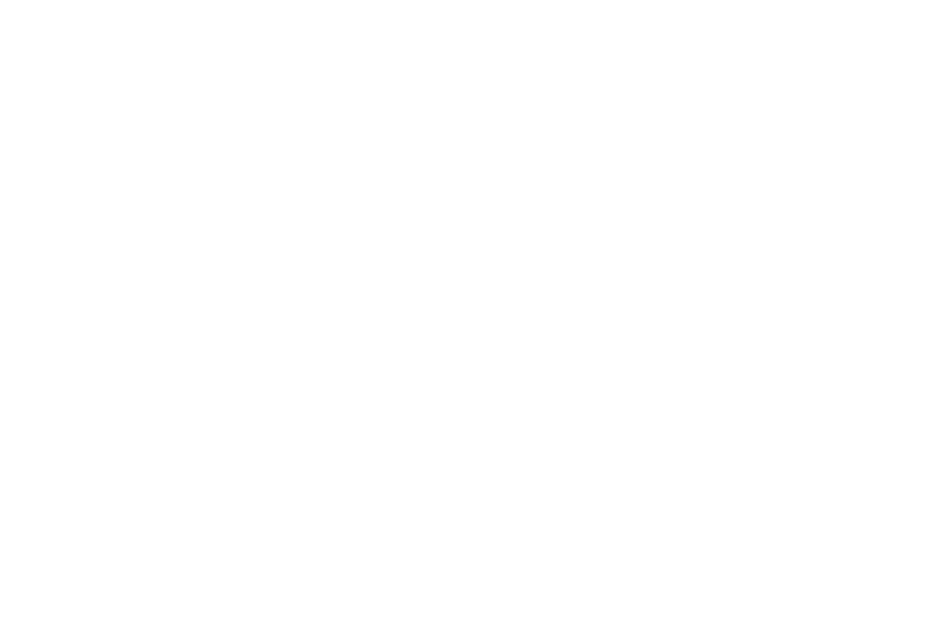
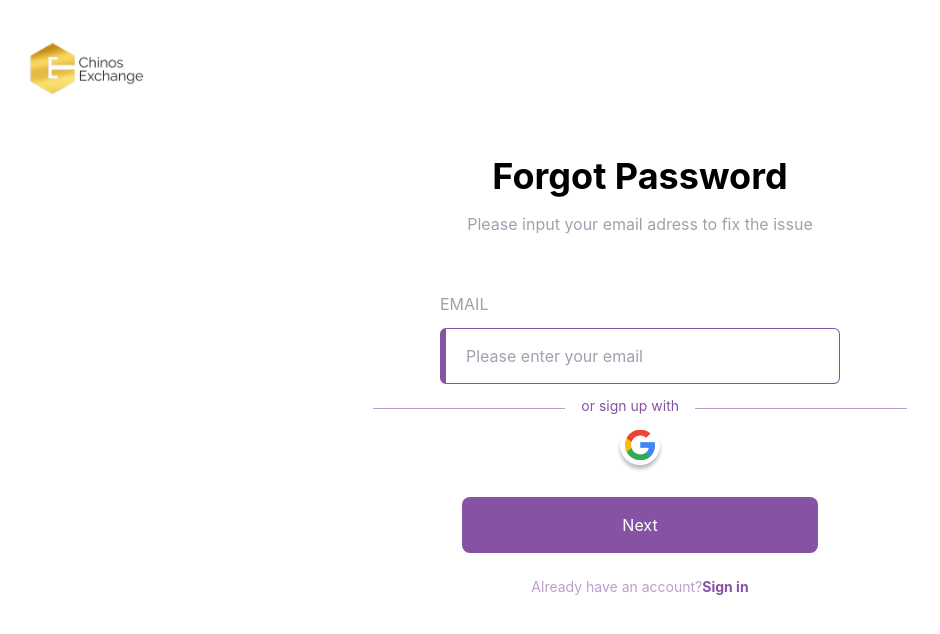
Before and after one commit to youngmikec/chinos-exchange, a React (Create React App) app: page /forgot-password in a window 1280 px wide. Before the commit this address had no page. Shown: the top 634 px of the page, without its empty margins (0-940 px from the left). Built offline with nearby package versions, Linux system fonts and the light colour scheme.

Commit message:
worked on initial page of forgot password

```diff
--- /dev/null
+++ b/src/components/auth-components/forgot-password.tsx
@@ -0,0 +1,50 @@
+import React from "react";
+import logo from "../../assets/images/logo.png";
+import googleIcon from "../../assets/icons/google-icon.png";
+import { Link } from "react-router-dom";
+const ForgotPasswordComp = () => {
+  return (
+    <div className="container bg-white ">
+      <img src={logo} alt="" width="120px" height="120px" className="ml-6 mt-10" />
+      <div className="mx-auto w-10/12 sm:w-9/12 md:w-8/12 lg:w-5/12 mt-14">
+        <div className="text-center mb-18">
+          <div className=" justify-around text-center text-4xl font-bold mb-4 text-black ">
+            Forgot Password
+          </div>
+          <div className="text-center text-gray-400 mb-14">
+            Please input your email adress to fix the issue
+          </div>
+          <div className="text-left mx-auto w-9/12 text-gray-400 uppercase ">
+            <label> Email</label>
+            <br />
+            <input
+              type="text"
+              placeholder="Please enter your email"
+              className=" input-border rounded-md w-full h-14 pl-5 mt-3"
+            />
+          </div>
+        </div>
+        <div className="relative my-6 text-center">
+          <hr className="border-[#8652a48f] w-full" />
+          <p className="text-[#8652A4] text-sm px-4 bg-white absolute -top-3 left-56 sm:left-48">
+            or sign up with
+          </p>
+          <img src={googleIcon} className="my-4 mx-auto " alt="google" />
+        </div>
+        <div className="w-8/12 my-4 mx-auto text-center">
+          <button className="bg-[#8652A4] text-white mb-6 block w-full rounded-lg py-4">
+            Next
+          </button>
+          <p className="text-[#8652a48f] text-sm block my-4">
+            Already have an account?
+            <span className="text-[#8652A4] font-bold">
+              <Link to="/sign-in">Sign in</Link>
+            </span>
+          </p>
+        </div>
+      </div>
+    </div>
+  );
+};
+
+export default ForgotPasswordComp;
--- /dev/null
+++ b/src/pages/forgot-password/index.tsx
@@ -0,0 +1,9 @@
+import React from 'react'
+import ForgotPasswordComp  from '../../components/auth-components/forgot-password'
+const ForgotPassword = () => {
+  return (
+    <ForgotPasswordComp/>
+  )
+}
+
+export default ForgotPassword
--- a/src/pages/home/index.tsx
+++ b/src/pages/home/index.tsx
@@ -1,10 +1,12 @@
 import React from 'react';
-
+// import ForgotPasswordComp from '../../components/auth-components/forgot-password'
 const Home = () => {
     return (
         <>
             <div>Home</div>
+            {/* <ForgotPasswordComp/> */}
         </>
+
     )
 }
 
--- a/src/pages/index.ts
+++ b/src/pages/index.ts
@@ -1,5 +1,6 @@
 import Home from "./home";
 import SignIn from "./sign-in";
 import SignUP from "./sign-up";
+import ForgotPassword from "./forgot-password";
 
-export { Home, SignIn, SignUP };
+export { Home, SignIn, SignUP,ForgotPassword };
--- a/src/routes/auth-routes.tsx
+++ b/src/routes/auth-routes.tsx
@@ -1,5 +1,5 @@
 import { ReactNode } from "react";
-import { Home, SignUP, SignIn } from "../pages";
+import { Home, SignUP, SignIn,ForgotPassword } from "../pages";
 import EmailVerificationPage from "../pages/email-verification";
 
 
@@ -30,6 +30,10 @@ const authRoutes: RouteType[] = [
         path: '/verify',
         component: <EmailVerificationPage />
     },
+    {
+      path: '/forgot-password',
+      component:<ForgotPassword />
+    },
     // {
     //     path: '*',
     //     component: <NotFoundPage/>
```
Also changed, not shown: 1 other file (tests, documents, lock files or other folders).
